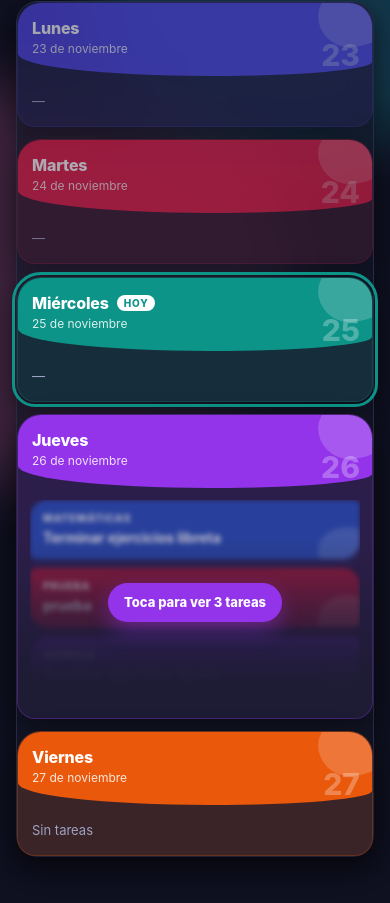
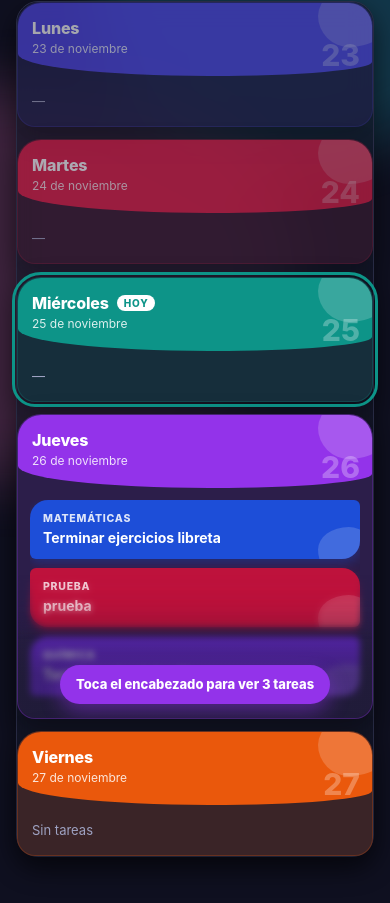
Before and after one commit to maxitrevinoaleman-ship-it/tareas-grupo, a plain HTML site: page editor.html in a window 390 px wide. Shown: the part 481-1384 px from the top of the page. Drawn offline with Linux system fonts and the light colour scheme; a web font is replaced by a local one.

Commit message:
Semana en celular: abrir día desde el encabezado y difuminar solo la parte inferior
- Solo el encabezado morado del día abre la lista; tocar el cuerpo no hace nada.
- La parte superior de las tareas queda nítida; solo la inferior se difumina.
- Versión de caché 20261125b.

Co-Authored-By: Claude Haiku 5.5 <noreply@anthropic.com>
Claude-Session: https://claude.ai/code/session_01WYZ2iRFvGnHy1f26v8eccQ

```diff
--- a/app.js
+++ b/app.js
@@ -415,14 +415,15 @@
           const colapsable = n >= 3;
           const abierto = diasAbiertos.has(s);
           const cuerpo = n
-            ? `<div class="week-body${colapsable ? " colapsable" : ""}${abierto ? " abierto" : ""}"${colapsable && !abierto ? ` data-expandir="${s}" role="button" tabindex="0" aria-label="Ver las ${n} tareas de ${DIAS[i]}"` : ""}>
+            ? `<div class="week-body${colapsable ? " colapsable" : ""}${abierto ? " abierto" : ""}">
                 <div class="task-list">${porDia[i].map(t => tarjeta(t)).join("")}</div>
-                ${colapsable ? `<div class="week-more"><span>Toca para ver ${n} tareas</span></div>` : ""}
+                ${colapsable && !abierto ? `<div class="week-more"><span>Toca el encabezado para ver ${n} tareas</span></div>` : ""}
                 ${colapsable && abierto ? `<button class="btn btn-sm week-contraer" data-contraer="${s}">Contraer</button>` : ""}
               </div>`
             : `<div class="week-body"><div class="empty">${s <= h ? "—" : "Sin tareas"}</div></div>`;
+          const tap = colapsable && !abierto ? ` data-expandir="${s}" role="button" tabindex="0" aria-label="Ver las ${n} tareas de ${DIAS[i]}"` : "";
           return `<div class="week-col${cls}" style="--d:${DIA_COLORES[i]}">
-            <div class="week-head"><div class="day">${DIAS[i]}</div><div class="date">${d.getDate()} de ${MESES[d.getMonth()]}</div><div class="num">${d.getDate()}</div></div>
+            <div class="week-head"${tap}><div class="day">${DIAS[i]}</div><div class="date">${d.getDate()} de ${MESES[d.getMonth()]}</div><div class="num">${d.getDate()}</div></div>
             ${cuerpo}
           </div>`;
         }).join("")}
--- a/editor.html
+++ b/editor.html
@@ -17,10 +17,10 @@
   <link rel="preconnect" href="https://fonts.googleapis.com">
   <link rel="preconnect" href="https://fonts.gstatic.com" crossorigin>
   <link href="https://fonts.googleapis.com/css2?family=Google+Sans+Flex:wght@100..900&display=swap" rel="stylesheet">
-  <link rel="stylesheet" href="styles.css?v=20261125a">
+  <link rel="stylesheet" href="styles.css?v=20261125b">
   <script>window.MODO_EDITOR = true;</script>
-  <script src="config.js?v=20261125a"></script>
-  <script src="app.js?v=20261125a" defer></script>
+  <script src="config.js?v=20261125b"></script>
+  <script src="app.js?v=20261125b" defer></script>
 </head>
 <body>
   <div id="app"></div>
--- a/styles.css
+++ b/styles.css
@@ -503,20 +503,22 @@ html.no-blur .panel, html.no-blur dialog, html.no-blur .tabs, html.no-blur .evt-
 .task-list { display: flex; flex-direction: column; gap: 10px; }
 @media (min-width: 1024px) { .week-contraer { display: none; } }
 @media (max-width: 1023px) {
-  .week-body.colapsable:not(.abierto) { position: relative; cursor: pointer; min-height: 230px; }
-  .week-body.colapsable:not(.abierto) .task-list {
-    max-height: 196px; overflow: hidden; filter: blur(2.5px) saturate(.8); opacity: .72; pointer-events: none;
-    -webkit-mask-image: linear-gradient(#000 40%, transparent 96%); mask-image: linear-gradient(#000 40%, transparent 96%);
-  }
+  .week-head[data-expandir] { cursor: pointer; }
+  .week-head[data-expandir]:active { transform: scale(.98); }
+  .week-body.colapsable:not(.abierto) { position: relative; min-height: 230px; }
+  .week-body.colapsable:not(.abierto) .task-list { max-height: 196px; overflow: hidden; }
+  /* Solo la parte inferior se difumina; la parte de arriba queda nítida. */
   .week-body.colapsable:not(.abierto) .week-more {
-    position: absolute; inset: 0; display: flex; align-items: center; justify-content: center;
-    background: linear-gradient(transparent 22%, color-mix(in srgb, var(--surface) 70%, transparent) 80%);
+    position: absolute; left: 0; right: 0; bottom: 0; top: 38%; display: flex; align-items: flex-end; justify-content: center;
+    padding-bottom: 14px; pointer-events: none;
+    backdrop-filter: blur(3px); -webkit-backdrop-filter: blur(3px);
+    background: linear-gradient(transparent, color-mix(in srgb, var(--surface) 55%, transparent) 70%);
+    -webkit-mask-image: linear-gradient(transparent, #000 45%); mask-image: linear-gradient(transparent, #000 45%);
   }
   .week-more span {
     background: var(--d); color: #fff; font-weight: 800; font-size: 13px; padding: 10px 16px; border-radius: 999px;
     box-shadow: 0 8px 20px color-mix(in srgb, var(--d) 45%, transparent); animation: rise .6s var(--spring) both;
   }
-  .week-body.colapsable:not(.abierto):active .week-more span { transform: scale(.96); }
 }
 
 /* Accesibilidad e interacción táctil */
```
Also changed, not shown: index.html (+3 -3 lines).
